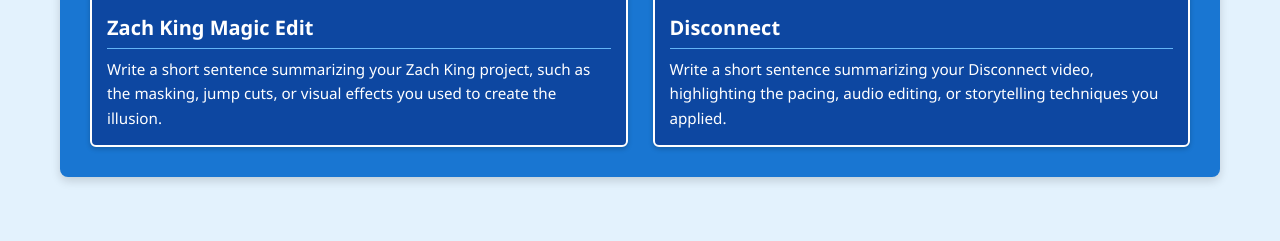
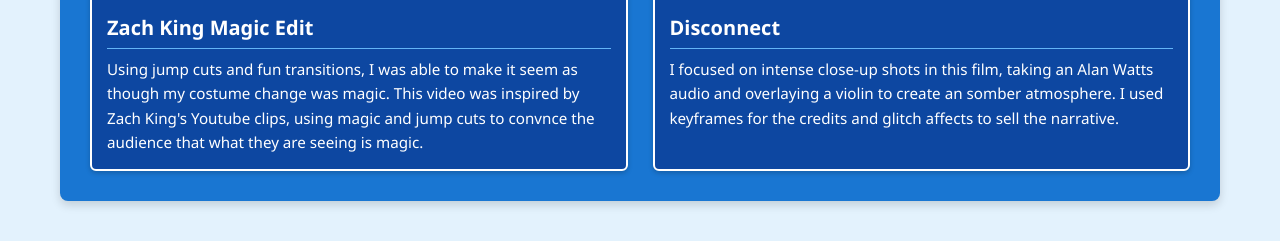
Before and after one commit to MultiMediaStudent/MultiMediaPortfolio, a plain HTML site: page premiere.html in a window 1280 px wide. Shown: the part 859-1100 px from the top of the page. Before the commit the page ends 1076 px from the top, so only its background shows below. Drawn offline with Linux system fonts and the light colour scheme.

Commit message:
Update and rename premierepro.html to premiere.html

```diff
--- a/premierepro.html
+++ b/premiere.html
@@ -186,7 +186,7 @@
                     <iframe src="https://google.com" allow="autoplay" allowfullscreen></iframe>
                     <div class="video-info">
                         <h2>Zach King Magic Edit</h2>
-                        <p>Write a short sentence summarizing your Zach King project, such as the masking, jump cuts, or visual effects you used to create the illusion.</p>
+                        <p> Using jump cuts and fun transitions, I was able to make it seem as though my costume change was magic. This video was inspired by Zach King's Youtube clips, using magic and jump cuts to convnce the audience that what they are seeing is magic.</p>
                     </div>
                 </div>
 
@@ -195,7 +195,7 @@
                     <iframe src="https://google.com" allow="autoplay" allowfullscreen></iframe>
                     <div class="video-info">
                         <h2>Disconnect</h2>
-                        <p>Write a short sentence summarizing your Disconnect video, highlighting the pacing, audio editing, or storytelling techniques you applied.</p>
+                        <p> I focused on intense close-up shots in this film, taking an Alan Watts audio and overlaying a violin to create an somber atmosphere. I used keyframes for the credits and glitch affects to sell the narrative.</p>
                     </div>
                 </div>
 
```
